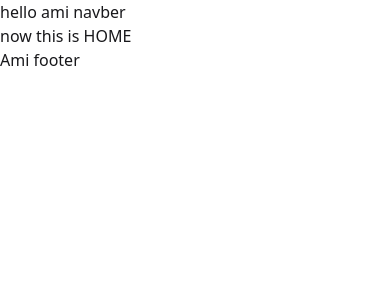
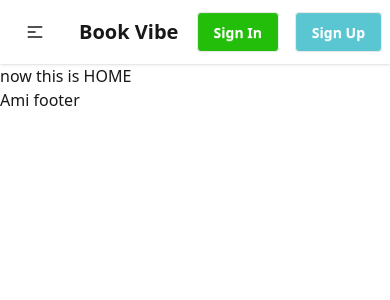
Before and after one commit to mohammademon393/react-book-vibe, a React (Vite) app: page / in a window 390 px wide. Shown: the top 300 px of the page. Built offline with nearby package versions, Linux system fonts and the light colour scheme.

Commit message:
design a awesome navbar

```diff
--- a/src/Component/Header/NavBar/Navbar.jsx
+++ b/src/Component/Header/NavBar/Navbar.jsx
@@ -1,10 +1,53 @@
 import React from 'react';
 
 const Navbar = () => {
+
+    const Links = (
+      <>
+        <li className="m-2">Home</li>
+        <li className="m-2">Listed Books</li>
+        <li className="m-2">Pages to Read</li>
+      </>
+    );
+
     return (
-        <div>
-            <h1>hello ami navber</h1>
+      <div className="navbar bg-base-100 shadow-sm">
+        <div className="navbar-start">
+          <div className="dropdown">
+            <div tabIndex={0} role="button" className="btn btn-ghost lg:hidden">
+              <svg
+                xmlns="http://www.w3.org/2000/svg"
+                className="h-5 w-5"
+                fill="none"
+                viewBox="0 0 24 24"
+                stroke="currentColor"
+              >
+                {" "}
+                <path
+                  strokeLinecap="round"
+                  strokeLinejoin="round"
+                  strokeWidth="2"
+                  d="M4 6h16M4 12h8m-8 6h16"
+                />{" "}
+              </svg>
+            </div>
+            <ul
+              tabIndex={0}
+              className="menu menu-sm dropdown-content bg-base-100 rounded-box z-1 mt-3 w-52 p-2 shadow"
+            >
+              {Links}
+            </ul>
+          </div>
+          <a className="btn btn-ghost text-xl">Book Vibe</a>
         </div>
+        <div className="navbar-center hidden lg:flex">
+          <ul className="menu menu-horizontal px-1">{Links}</ul>
+        </div>
+        <div className="navbar-end flex gap-4">
+          <a className="btn bg-[#23be0a] text-white">Sign In</a>
+          <a className="btn bg-[#59c6d2] text-white">Sign Up</a>
+        </div>
+      </div>
     );
 };
 
```
